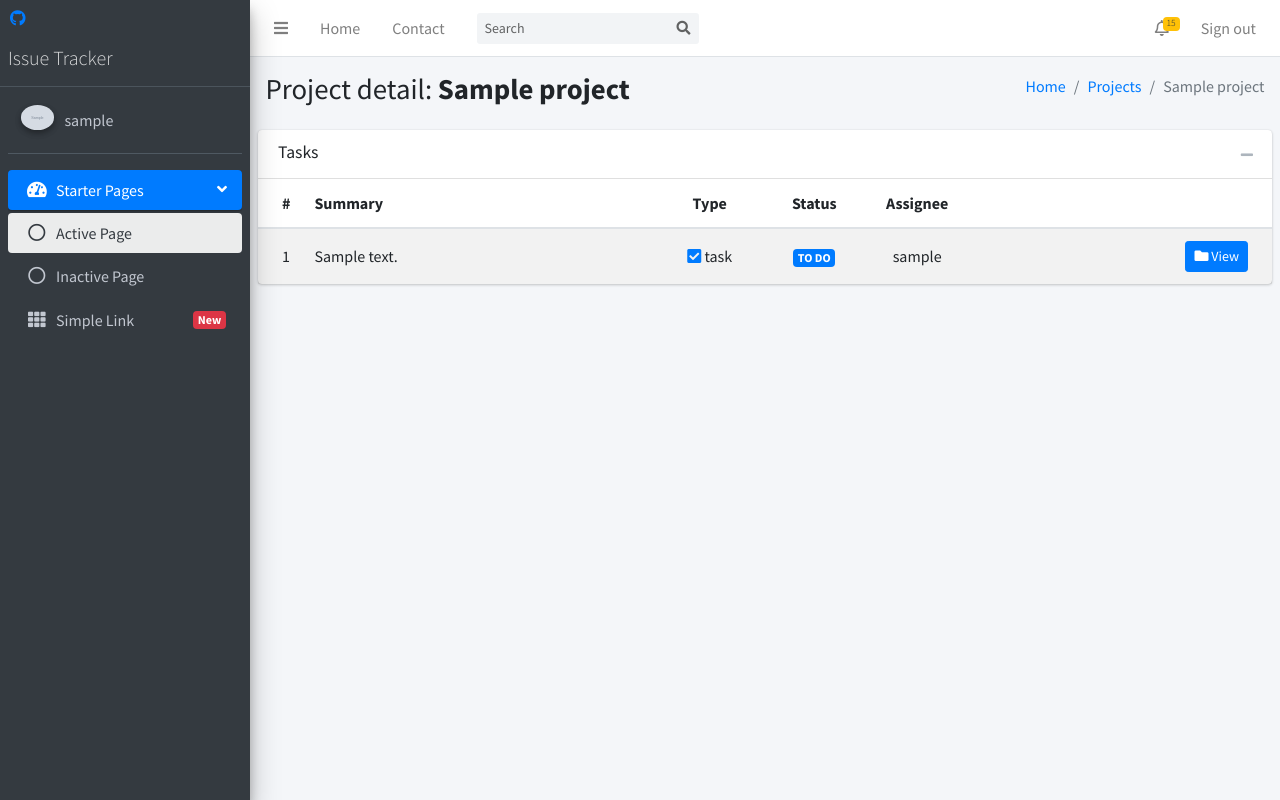
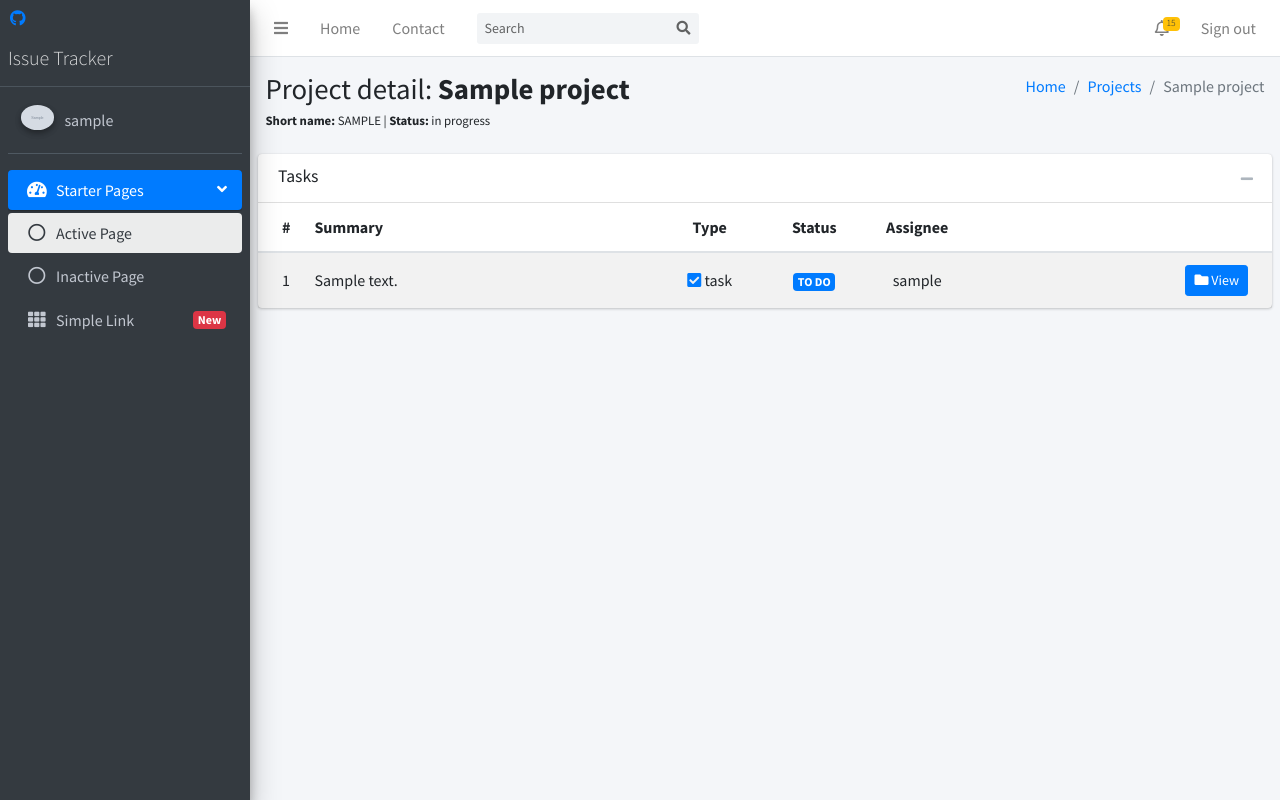
Before and after one commit to efefre/issue_tracker, a Django app: a page that uses issue_tracker_root/templates/issues/project_detail.html in a window 1280 px wide. Run offline with Django 3.2, Linux system fonts and the light colour scheme; a user stored in the database is signed in; tables that the repository leaves empty hold one stand-in row (values such as "Sample post"); grey boxes marked "Sample" are stand-in pictures; some libraries are stand-ins or nearby versions.

Commit message:
Add detail about project in project_detail.html

```diff
--- a/issue_tracker_root/templates/issues/project_detail.html
+++ b/issue_tracker_root/templates/issues/project_detail.html
@@ -13,6 +13,8 @@
             <div class="row mb-2">
                 <div class="col-sm-6">
                     <h1>Project detail: <strong>{{project_detail.name}}</strong></h1>
+                    <small><strong>Short name: </strong>{{project_detail.slug|upper}} |
+                            <strong>Status: </strong>{{project_detail.status}}</small>
                 </div>
                 <div class="col-sm-6">
                     <ol class="breadcrumb float-sm-right">
```
